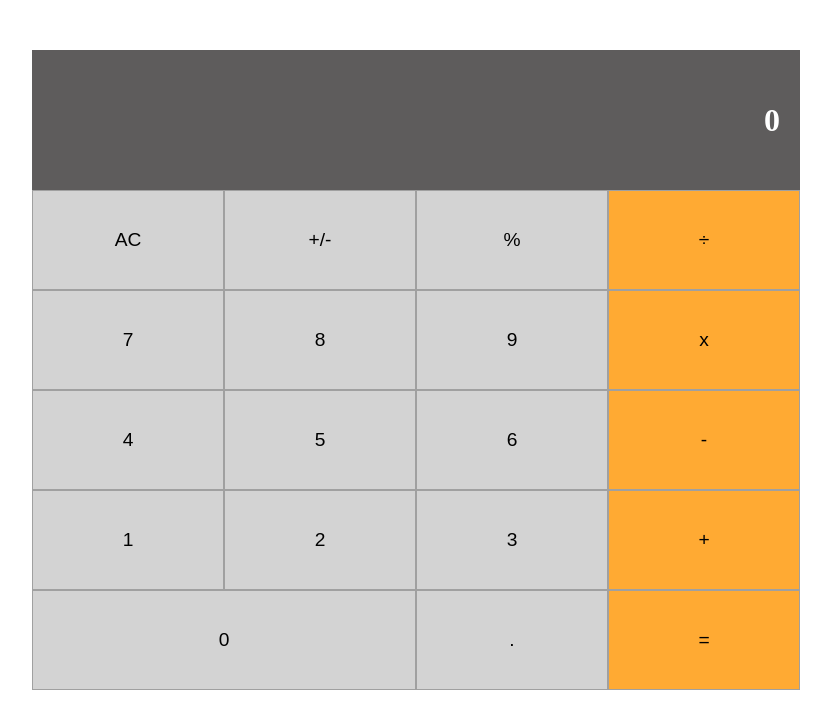
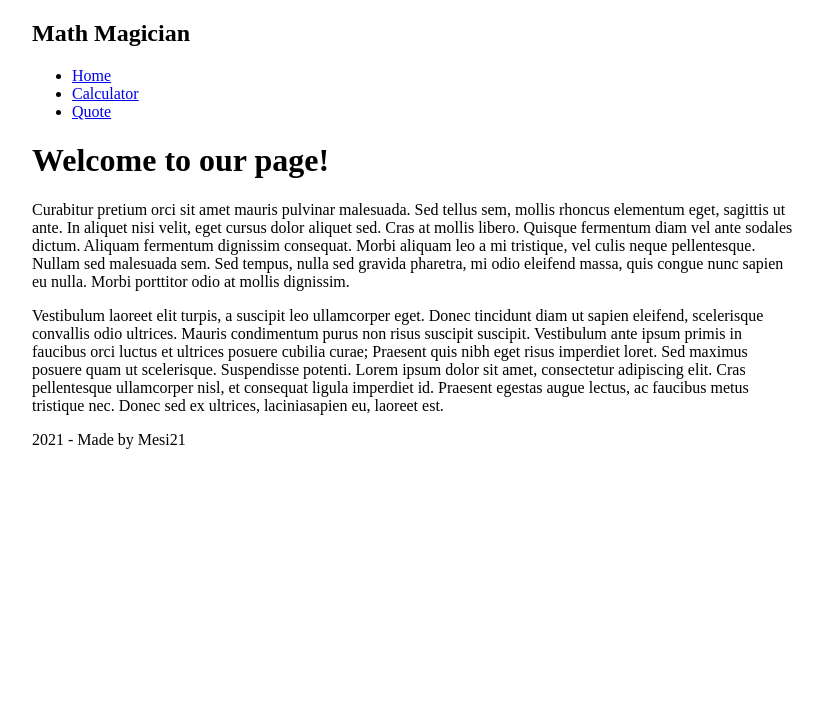
Before and after one commit to Mesi21/Do-The-Math, a React (Create React App) app: page / in a window 1280 px wide. Shown: the top 728 px of the page, without its empty margins (224-1055 px from the left). Built offline with nearby package versions, Linux system fonts and the light colour scheme.

Commit message:
:sparkles: added pages and routes for navigation

```diff
--- a/package.json
+++ b/package.json
@@ -10,6 +10,8 @@
     "prop-types": "^15.8.1",
     "react": "^18.0.0",
     "react-dom": "^18.0.0",
+    "react-router": "^6.3.0",
+    "react-router-dom": "^6.3.0",
     "react-scripts": "5.0.1",
     "web-vitals": "^2.1.4"
   },
--- a/src/App.js
+++ b/src/App.js
@@ -1,9 +1,22 @@
+import React from 'react';
+import { Routes, Route } from 'react-router-dom';
+import Navbar from './components/Navbar';
 import Calculator from './components/Calculator';
+import Quote from './pages/Quote';
+import Home from './pages/Home';
+import Footer from './components/Footer';
 
 function App() {
   return (
-    <Calculator />
+    <>
+      <Navbar />
+      <Routes>
+        <Route path="/" element={<Home />} />
+        <Route path="/calculator" element={<Calculator />} />
+        <Route path="/quote" element={<Quote />} />
+      </Routes>
+      <Footer />
+    </>
   );
 }
-
 export default App;
--- /dev/null
+++ b/src/components/Footer.js
@@ -0,0 +1,8 @@
+import React from 'react';
+
+const Footer = () => {
+  const credits = '2021  - Made by Mesi21';
+  return <div className="footer">{credits}</div>;
+};
+
+export default Footer;
--- /dev/null
+++ b/src/components/Navbar.js
@@ -0,0 +1,39 @@
+import React from 'react';
+import { Link } from 'react-router-dom';
+
+const Navbar = () => {
+  const menuLinks = [
+    {
+      id: 1,
+      path: '/',
+      name: 'Home',
+    },
+    {
+      id: 2,
+      path: '/Calculator',
+      name: 'Calculator',
+    },
+    {
+      id: 3,
+      path: '/Quote',
+      name: 'Quote',
+    },
+  ];
+
+  return (
+    <nav id="navigation" className="navbar">
+      <h1>Math Magician</h1>
+      <ul id="menu" className="navmenu">
+        {menuLinks.map((item) => (
+          <li key={item.id}>
+            <Link to={item.path} activeClassName="active-link" exact>
+              {item.name}
+            </Link>
+          </li>
+        ))}
+      </ul>
+    </nav>
+  );
+};
+
+export default Navbar;
--- a/src/index.js
+++ b/src/index.js
@@ -1,11 +1,13 @@
 import React from 'react';
 import ReactDOM from 'react-dom/client';
-import './styles/index.css';
+import { BrowserRouter as Router } from 'react-router-dom';
 import App from './App';
 
 const root = ReactDOM.createRoot(document.getElementById('root'));
 root.render(
   <React.StrictMode>
-    <App />
+    <Router>
+      <App />
+    </Router>
   </React.StrictMode>,
 );
--- /dev/null
+++ b/src/pages/Home.js
@@ -0,0 +1,32 @@
+import React from 'react';
+
+const Home = () => (
+  <div id="home">
+    <h1>Welcome to our page!</h1>
+    <section>
+      <p>
+        Curabitur pretium orci sit amet mauris pulvinar malesuada. Sed tellus sem,
+        mollis rhoncus elementum eget, sagittis ut ante.
+        In aliquet nisi velit, eget cursus dolor aliquet sed.
+        Cras at mollis libero. Quisque fermentum diam vel ante sodales dictum.
+        Aliquam fermentum dignissim consequat.
+        Morbi aliquam leo a mi tristique, vel culis neque pellentesque. Nullam sed malesuada sem.
+        Sed tempus, nulla sed gravida pharetra, mi odio eleifend massa, quis congue nunc
+        sapien eu nulla.
+        Morbi porttitor odio at mollis dignissim.
+      </p>
+      <p>
+        Vestibulum laoreet elit turpis, a suscipit leo ullamcorper eget. Donec tincidunt
+        diam ut sapien eleifend, scelerisque convallis odio ultrices. Mauris condimentum purus
+        non risus suscipit suscipit. Vestibulum ante ipsum primis in faucibus orci luctus et
+        ultrices posuere cubilia curae; Praesent quis nibh eget risus imperdiet loret. Sed maximus
+        posuere quam ut scelerisque. Suspendisse potenti. Lorem ipsum dolor sit amet, consectetur
+        adipiscing elit. Cras pellentesque ullamcorper nisl, et consequat ligula imperdiet id.
+        Praesent egestas augue lectus, ac faucibus metus tristique nec. Donec sed ex ultrices,
+        laciniasapien eu, laoreet est.
+      </p>
+    </section>
+  </div>
+);
+
+export default Home;
--- /dev/null
+++ b/src/pages/Quote.js
@@ -0,0 +1,14 @@
+import React from 'react';
+
+const Quote = () => (
+  <h2 className="Quote">
+    &quot;Mathematics is not about numbers, equations, computations
+    <br />
+    or algorithms:
+    it is about Understanding&quot;.
+    <br />
+    -William Paul Thurston
+  </h2>
+);
+
+export default Quote;
```
Also changed, not shown: 1 other file (tests, documents, lock files or other folders).
